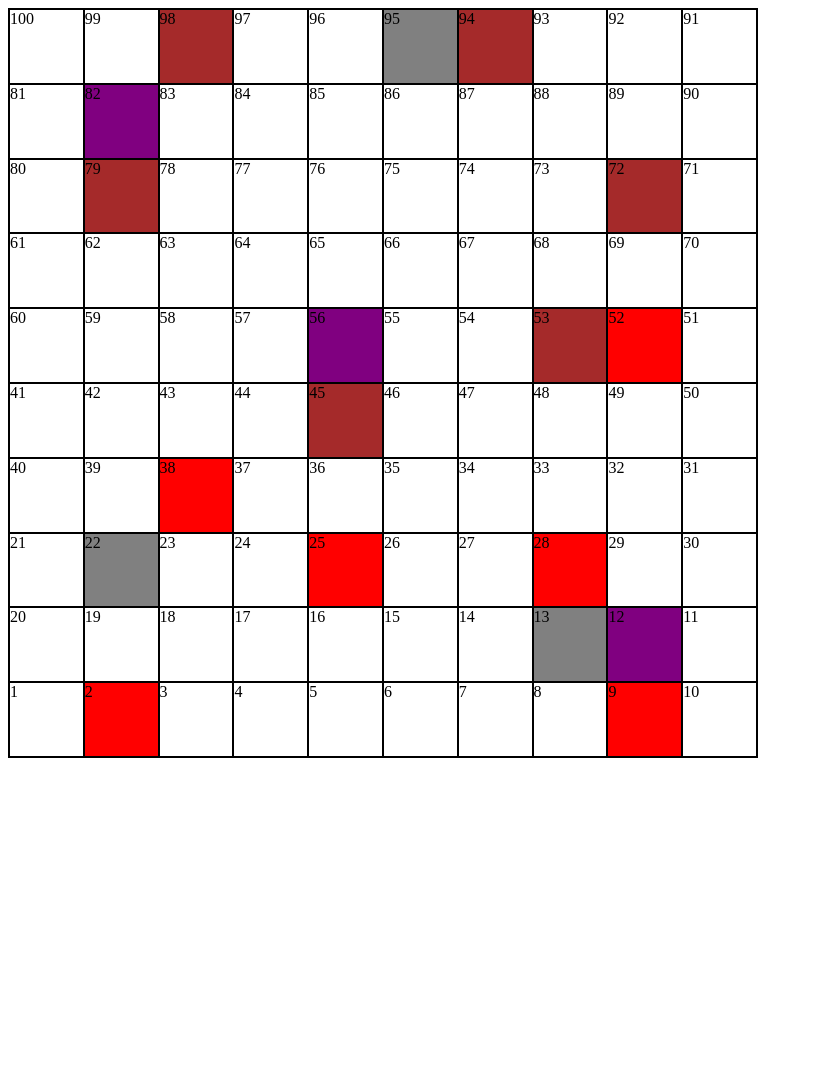
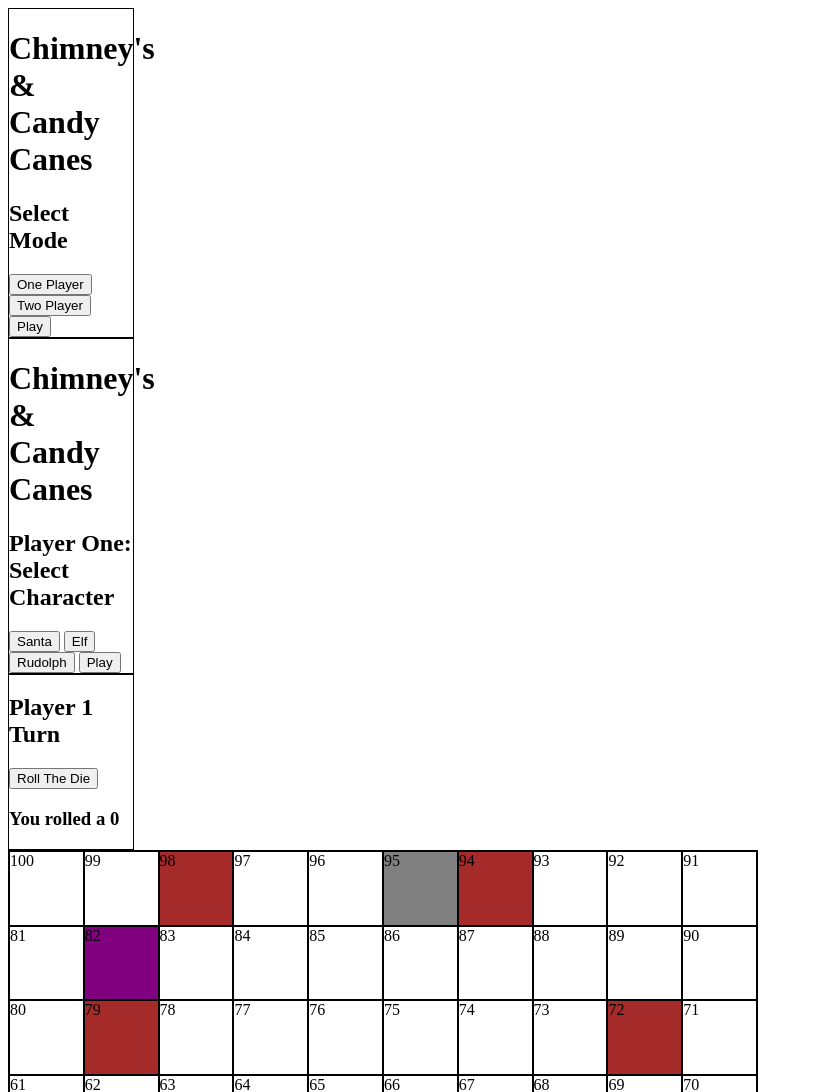
Before and after one commit to KModestas/WDI-Project-1, a PHP site: page / in a window 1280 px wide. Shown: the top 1092 px of the page, without its empty margins (0-813 px from the left). Before the commit the page ends 800 px from the top, so only its background shows below. Run offline with PHP 8.4, Linux system fonts and the light colour scheme; some libraries are stand-ins or nearby versions.

Commit message:
added player1 functionality

```diff
--- a/css/style.css
+++ b/css/style.css
@@ -38,3 +38,11 @@ div {
 .coal {
   background: grey;
 }
+
+.show {
+  display: block;
+}
+
+.hide {
+  display: none;
+}
--- a/index.html
+++ b/index.html
@@ -7,6 +7,29 @@
   <script src="https://cdnjs.cloudflare.com/ajax/libs/jquery/3.2.1/jquery.min.js" charset="utf-8"></script>
 </head>
 <body>
+
+  <div class="main-menu">
+    <h1>Chimney's & Candy Canes</h1>
+    <h2>Select Mode</h2>
+    <button>One Player</button>
+    <button>Two Player</button>
+    <button>Play</button>
+  </div>
+
+  <div class="character-select-menu">
+    <h1>Chimney's & Candy Canes</h1>
+    <h2><span>Player One: </span>Select Character</h2>
+    <button>Santa</button>
+    <button>Elf</button>
+    <button>Rudolph</button>
+    <button>Play</button>
+  </div>
+
+  <div>
+    <h2><span>Player 1 </span>Turn</h2>
+    <button class="rollDie">Roll The Die</button>
+    <h3>You rolled a <span>0</span></h3>
+  </div>
 
   <main id="game-board">
     <div data-id="100">100
@@ -211,7 +234,6 @@
     </div>
   </main>
 
-    <!-- remove brackets from numbers indicating where the player will end up when landing on chimney / candycane -->
 
   <script src="./js/script.js" type="text/javascript">
   </script>
--- a/js/script.js
+++ b/js/script.js
@@ -1,59 +1,48 @@
-// $(() => {
-//
-// });
+let player1Total = 0;
+let player2Total = 0;
+let computerTotal = 0;
+let computerTurn = false;
+let player1Turn = true; // dont forget to change this
+let player2Turn = null;
+let gameOver = false;
+let dieRollNumber = null;
+
+const $rollDieButton = $('.rollDie');
+
+
+// create function that rolls die
+// if player1Turn add result to player1total
+// else do same but for player2
+
+$rollDieButton.on('click', ()=> {
+  dieRollNumber = Math.floor(Math.random() * 6) + 1;
+  addPlayerTotal();
+  checkPosition();
+  console.log(dieRollNumber);
+  console.log(player1Total);
+});
+
+addPlayerTotal = ()=> {
+  if (player1Turn) {
+    return player1Total += dieRollNumber ;
+  }
+  else {
+    return player2Total += dieRollNumber ;
+  }
+};
+
+// place player1 on board
+function checkPosition() {
+  let $player1 = $(`[data-id="${player1Total}"]`);
+
+  $player1Position = $player1.text('X');
+}
 
 
 
-// let player1Score = 3;
-// const $el = $(`[data-id="${player1Score}"]`);
-// $el.addClass('player1');
-// .hasClass('snake') => return true or false
-
-// 1) * MENU SCREEN
-// div containg h1 asking "how many players"
-// also contains 2 buttons with one player and two player option
-// sound icon when clicked disables music / sound effects
 
 
-// 2) * GAME BOARD
-// after user clicks on button to make selection, menu screen div = display: none and gameboard is displayed
-// gameboard is made up of 100 squares
-// have gameover variable which indiciateds wether game is over or not
-// have a button to click that rolls the dice and stores the result in a variable
-// have player1go variable which will move P1 when dice rolled
-// have player2go variable which will move P1 when dice rolled
-
-// have 2 playerscore variables that keep track of players accumilated total number from all the die they have rolled.
-
-// move the players to the sqaure that corresponds to their playersscore for example if their playerscore is 30, they will be on square 30, if they land on a snake that boosts them down to the 20th sqaure, their player score will have 10 minused from it.
-
-//  create grid with 100 squares each square is a div
-
-// depending on sqaure type player lands on, playerscore is increased to a certain number or decreased and player will be moved to the sqaure their playerscore is equal to.
-
-// * SQUARE TYPES
-// 1 - snake: move player down to below square
-// 2 - ladder: move player up to above square
-// 3 - thin ice - make player miss a go
-// 4 - make player have another go
-// 5 - make player move back a few squares
-// 6 - make player move forward a few squares
-
-// loop over each square and give it a number value and if its a special sqaure type, add a function that takes away or adds a number from the playerscore which will somehow make the character move to the sqaure that is equal to their playerscore.
-
-// * QUESTIONS:
-
-// how to assign a number value to each square?
-// id or data id and turn it into a number
-
-// how would i make it so that characters move to the numbered sqaure that corresponds to their playersscore? either classes to each sqaure or animating using ccs animate or offsetleft and offsettop
-
-// make the gameboard an object
-// make p1 and p2 objects with playertotal/score property
-
-// z index
-
-//
-// how would i make ladders and snakes images inside the grid?
-
-// player 1 object
+checkSquareType = ()=> {
+  // check sqaure type and change playertotal accordingly
+  // call this in roll div
+}
```
Lines whose indentation alone changed are shown as unchanged.
